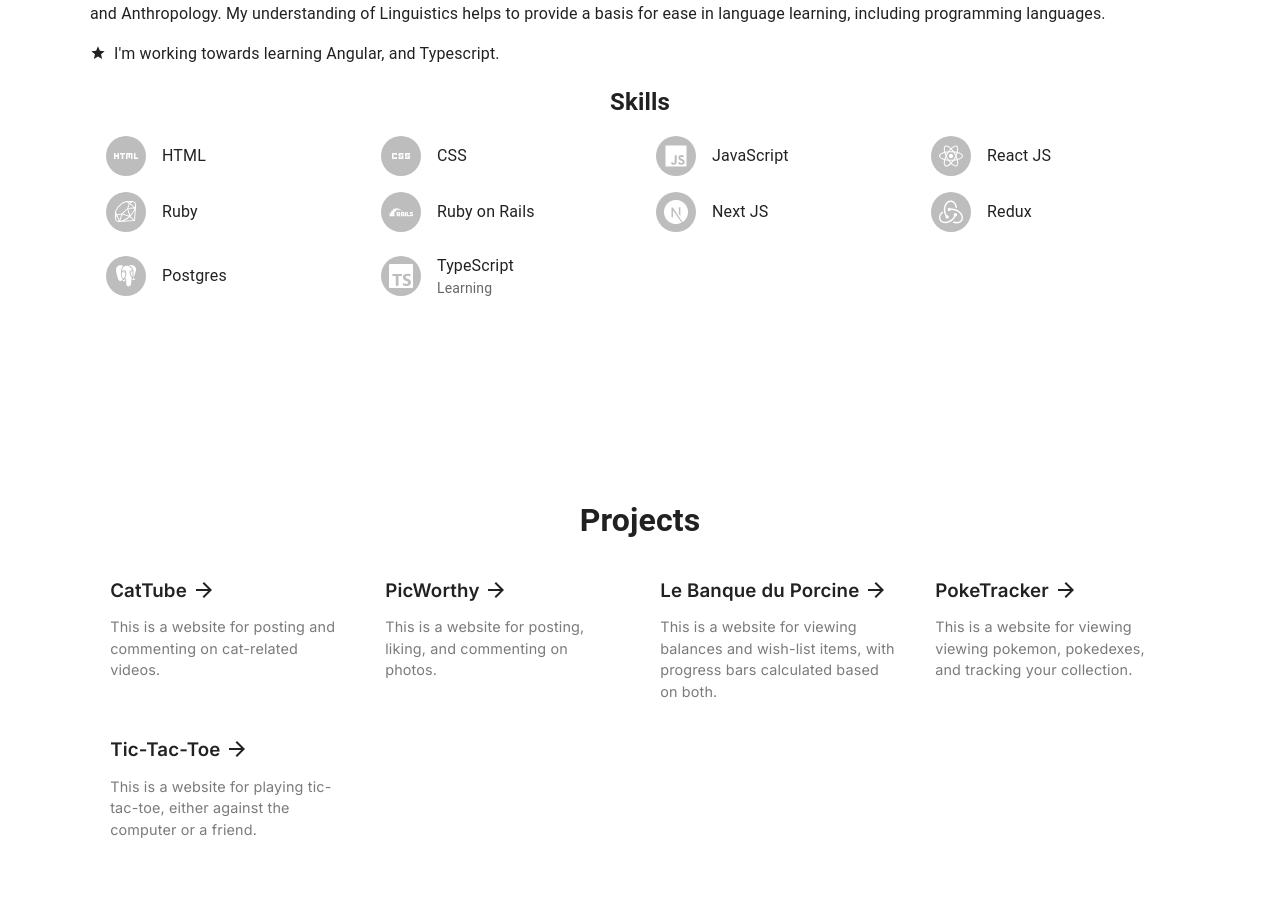
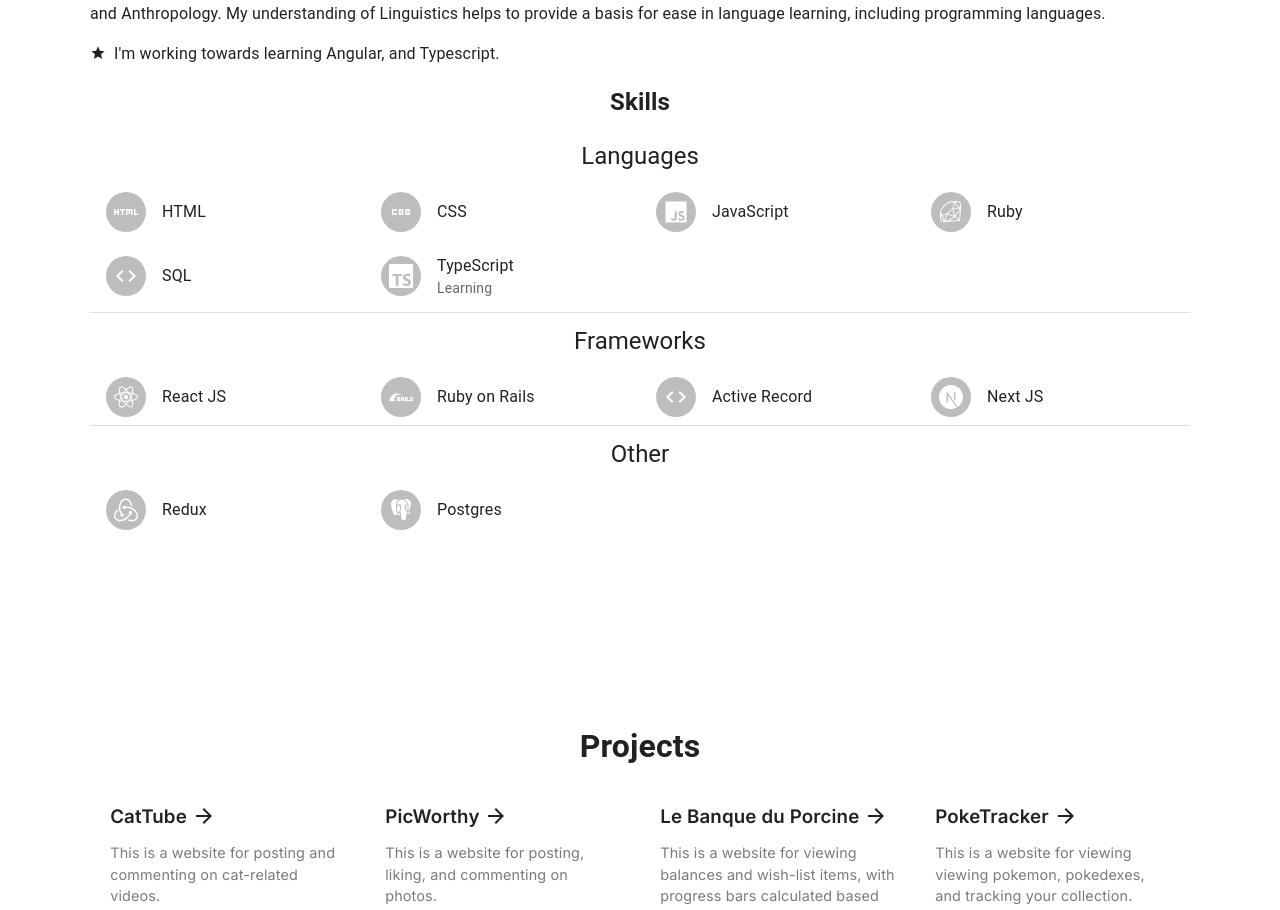
Before and after one commit to mailauki/portfolio-next, a Next.js app: page / in a window 1280 px wide. Shown: the part 921-1831 px from the top of the page. Built offline with nearby package versions, Linux system fonts and the light colour scheme.

Commit message:
Update skills

```diff
--- a/components/AboutMe.js
+++ b/components/AboutMe.js
@@ -1,11 +1,13 @@
 import styles from '../styles/Home.module.css'
-import { List, ListItem, ListItemAvatar, Avatar, ListItemText, Divider, Typography, Box } from '@mui/material'
+import { List, ListItem, ListItemAvatar, Avatar, ListItemText, ListSubheader, Divider, Typography, Box } from '@mui/material'
 import HtmlIcon from '@mui/icons-material/Html'
 import CssIcon from '@mui/icons-material/Css'
 import StarIcon from '@mui/icons-material/Star'
 import { skills } from '../data/skills'
 
 export default function AboutMe() {
+  const labels = Object.keys(skills)
+
   return (
     <div className={styles.section}>
       <h1>About Me</h1>
@@ -36,12 +38,22 @@
       <List
         className={styles.grid}
         sx={{
-          bgcolor: 'background.paper',
+          bgcolor: "background.paper",
           borderRadius: "20px"
         }}
       >
-        {skills.map((skill) => (
-          <ListItem key={skill.id} sx={{ width: "fit-content" }}>
+        {labels.map((label) => (
+          <>
+            <ListItem sx={{ gridColumn: "1 / -1", textAlign: "center" }}>
+              <ListItemText primary={
+                <Typography variant="h5">
+                  {label.charAt(0).toUpperCase() + label.slice(1)}
+                </Typography>
+              } />
+            </ListItem>
+
+            {skills[label].map((skill) => (
+              <ListItem key={skill.id}>
                 <ListItemAvatar>
                   <Avatar>
                     {skill.icon}
@@ -53,6 +65,14 @@
                 />
               </ListItem>
             ))}
+
+            {labels.indexOf(label) === labels.length-1 ? (
+              <></>
+            ) : (
+              <Divider sx={{ gridColumn: "1 / -1" }} />
+            )}
+          </>
+        ))}
       </List>
     </div>
   )
--- a/data/skills.js
+++ b/data/skills.js
@@ -1,7 +1,7 @@
 import HtmlIcon from '@mui/icons-material/Html'
 import CssIcon from '@mui/icons-material/Css'
 // import JavascriptIcon from '@mui/icons-material/Javascript'
-// import CodeIcon from '@mui/icons-material/Code'
+import CodeIcon from '@mui/icons-material/Code'
 import JavaScriptIcon from '../icons/JavaScriptIcon'
 import ReactIcon from '../icons/ReactIcon'
 import RubyIcon from '../icons/RubyIcon'
@@ -11,7 +11,8 @@
 import PostgresIcon from '../icons/PostgresIcon'
 import TypeScriptIcon from '../icons/TypeScriptIcon'
 
-export const skills = [
+export const skills = {
+  languages: [
     {
       id: "html",
       primary: "HTML",
@@ -28,14 +29,27 @@
       icon: <JavaScriptIcon />
     },
     {
+      id: "ruby",
+      primary: "Ruby",
+      icon: <RubyIcon />
+    },
+    {
+      id: "sql",
+      primary: "SQL",
+      icon: <CodeIcon />
+    },
+    {
+      id: "typescript",
+      primary: "TypeScript",
+      secondary: "Learning",
+      icon: <TypeScriptIcon />
+    }
+  ],
+  frameworks: [
+    {
       id: "reactjs",
       primary: "React JS",
       icon: <ReactIcon />
-  },
-  {
-    id: "ruby",
-    primary: "Ruby",
-    icon: <RubyIcon />
     },
     {
       id: "ruby-on-rails",
@@ -43,10 +57,17 @@
       icon: <RailsIcon />
     },
     {
+      id: "active-record",
+      primary: "Active Record",
+      icon: <CodeIcon />
+    },
+    {
       id: "nextjs",
       primary: "Next JS",
       icon: <NextJsIcon />
-  },
+    }
+  ],
+  other: [
     {
       id: "redux",
       primary: "Redux",
@@ -56,11 +77,6 @@
       id: "postgres",
       primary: "Postgres",
       icon: <PostgresIcon />
-  },
-  {
-    id: "typescript",
-    primary: "TypeScript",
-    secondary: "Learning",
-    icon: <TypeScriptIcon />
     }
   ]
+}
```
Lines whose indentation alone changed are shown as unchanged.
